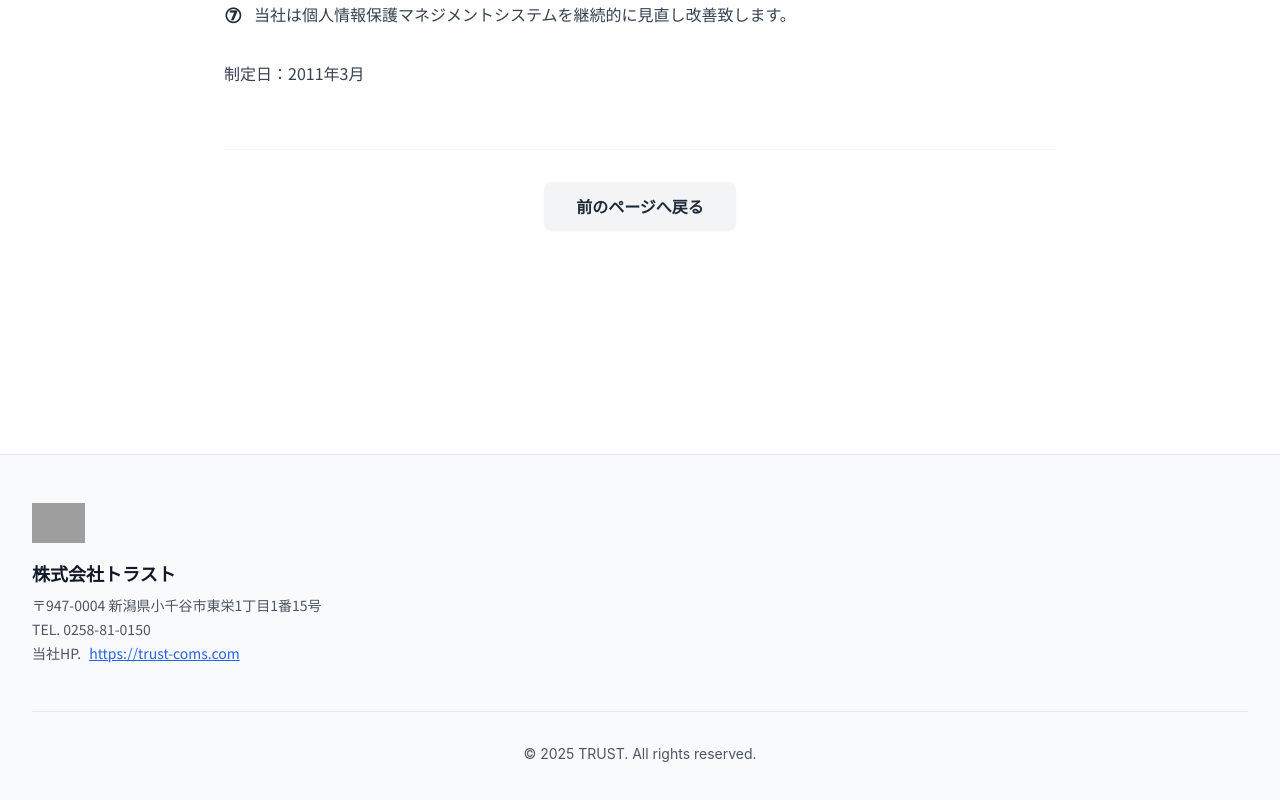
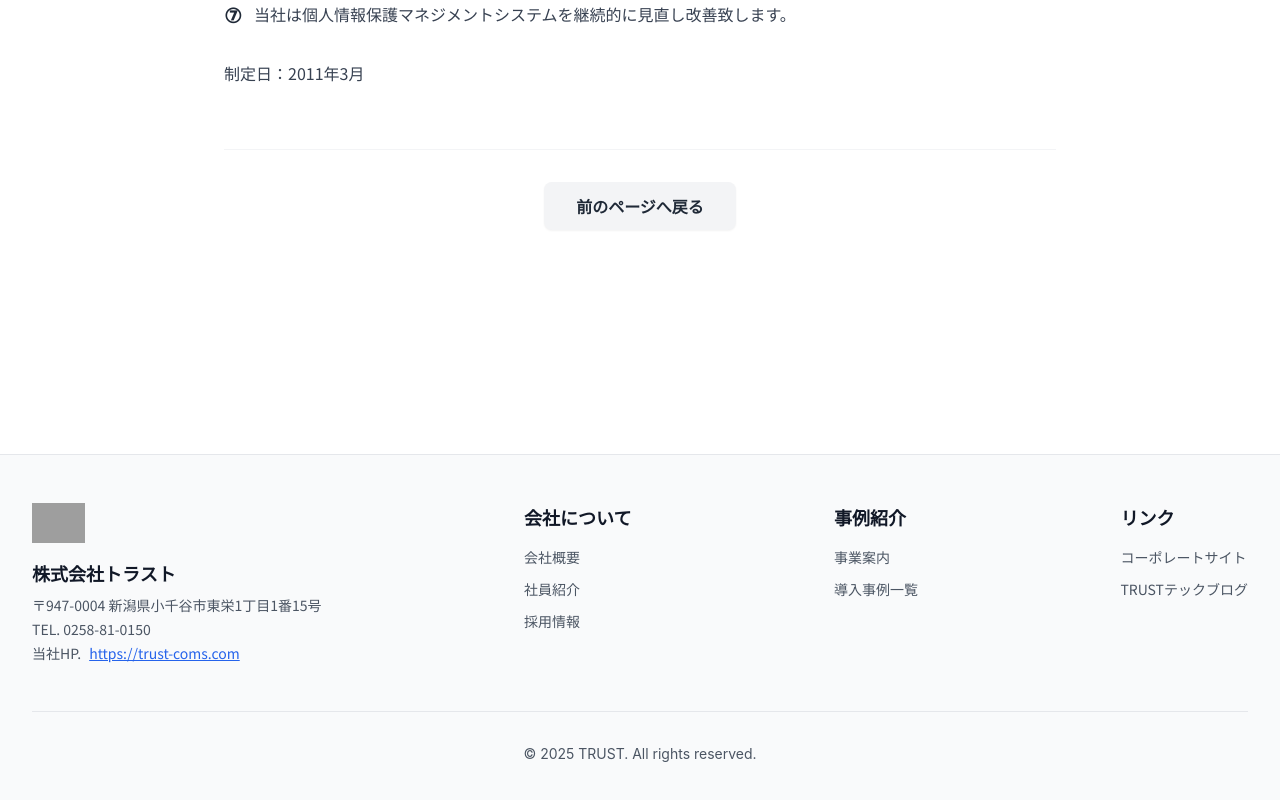
Before and after one commit to BABAAKIHISA/Otomoni-LP, a React (Vite) app: page /privacy-policy in a window 1280 px wide. Shown: the part 915-1715 px from the top of the page. Built offline with nearby package versions, Linux system fonts and the light colour scheme; grey boxes are pictures that could not be loaded.

Commit message:
Add Footer Contents

```diff
--- a/src/components/Footer.jsx
+++ b/src/components/Footer.jsx
@@ -37,10 +37,60 @@ const Footer = () => {
             </div>
           </div>
 
-          {/* 右側: リンクなど（必要に応じて追加できます） */}
-          <div className="flex flex-col items-center md:items-end">
+          {/* 会社について */}
+          <div className="flex flex-col items-center md:items-start text-center md:text-left font-japanese mt-6 md:mt-0">
+            <h3 className="font-bold text-gray-900 text-lg mb-4">会社について</h3>
+            <ul className="space-y-3 text-sm text-gray-600">
+              <li>
+                <Link to="https://trust-coms.com/company/" className="hover:text-blue-600 hover:underline transition-colors flex items-center gap-2">
+                  <span>会社概要</span>
+                </Link>
+              </li>
+              <li>
+                <Link to="https://trust-coms.com/people/" className="hover:text-blue-600 hover:underline transition-colors flex items-center gap-2">
+                  <span>社員紹介</span>
+                </Link>
+              </li>
+              <li>
+                <Link to="https://trust-coms.com/recruit/" className="hover:text-blue-600 hover:underline transition-colors flex items-center gap-2">
+                  <span>採用情報</span>
+                </Link>
+              </li>
+            </ul>
+          </div>
 
-            {/* 空にしておくか、SNSリンク等を置く想定 */}
+          {/* 中央: 事例紹介 */}
+          <div className="flex flex-col items-center md:items-start text-center md:text-left font-japanese mt-6 md:mt-0">
+            <h3 className="font-bold text-gray-900 text-lg mb-4">事例紹介</h3>
+            <ul className="space-y-3 text-sm text-gray-600">
+              <li>
+                <Link to="https://trust-coms.com/service/" className="hover:text-blue-600 hover:underline transition-colors flex items-center gap-2">
+                  <span>事業案内</span>
+                </Link>
+              </li>
+              <li>
+                <Link to="https://trust-coms.com/trust-note/case/" className="hover:text-blue-600 hover:underline transition-colors flex items-center gap-2">
+                  <span>導入事例一覧</span>
+                </Link>
+              </li>
+            </ul>
+          </div>
+
+          {/* 右側: リンクメニュー */}
+          <div className="flex flex-col items-center md:items-start text-center md:text-left font-japanese mt-6 md:mt-0">
+            <h3 className="font-bold text-gray-900 text-lg mb-4">リンク</h3>
+            <ul className="space-y-3 text-sm text-gray-600">
+              <li>
+                <Link to="https://trust-coms.com" className="hover:text-blue-600 hover:underline transition-colors flex items-center gap-2">
+                  <span>コーポレートサイト</span>
+                </Link>
+              </li>
+              <li>
+                <Link to="https://trust-coms.com/trust-note/technical/" className="hover:text-blue-600 hover:underline transition-colors flex items-center gap-2">
+                  <span>TRUSTテックブログ</span>
+                </Link>
+              </li>
+            </ul>
           </div>
 
         </div>
```
